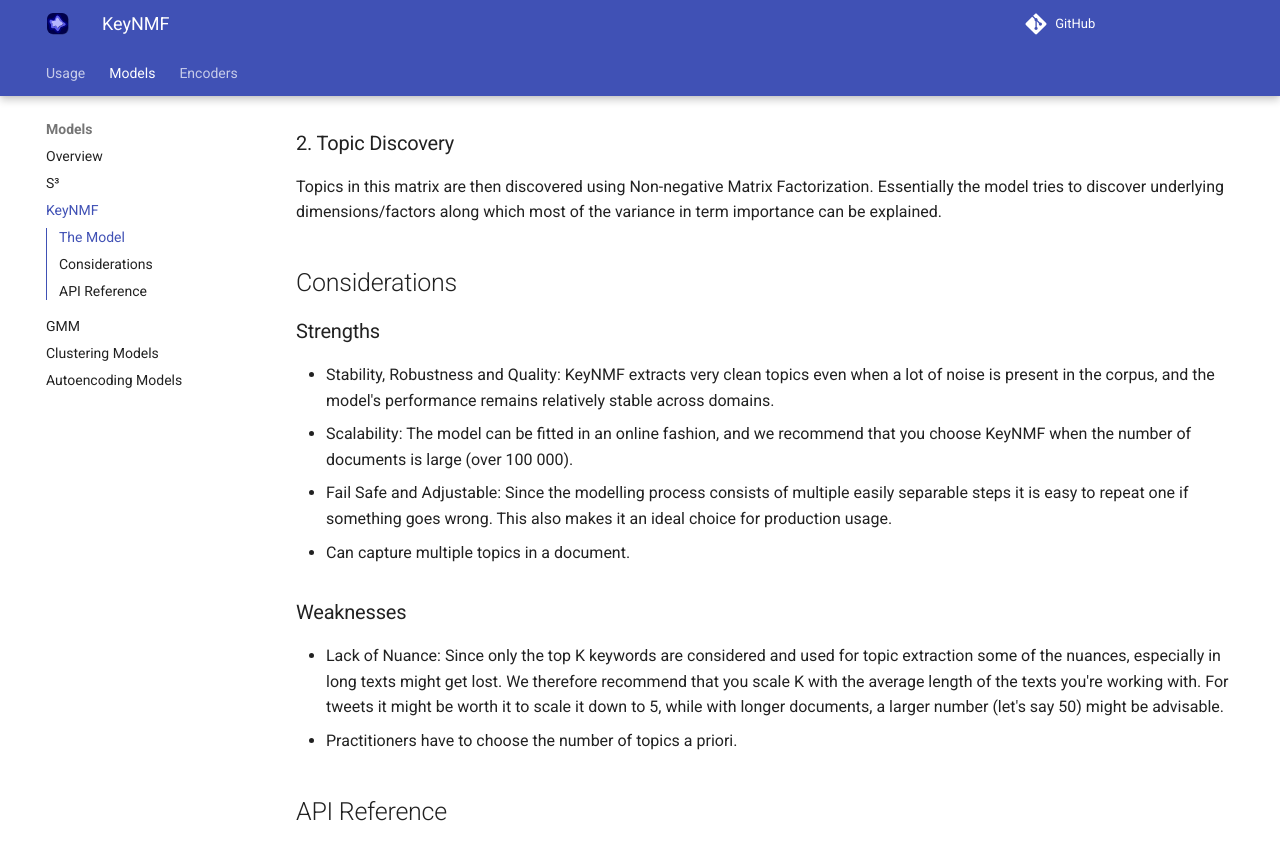
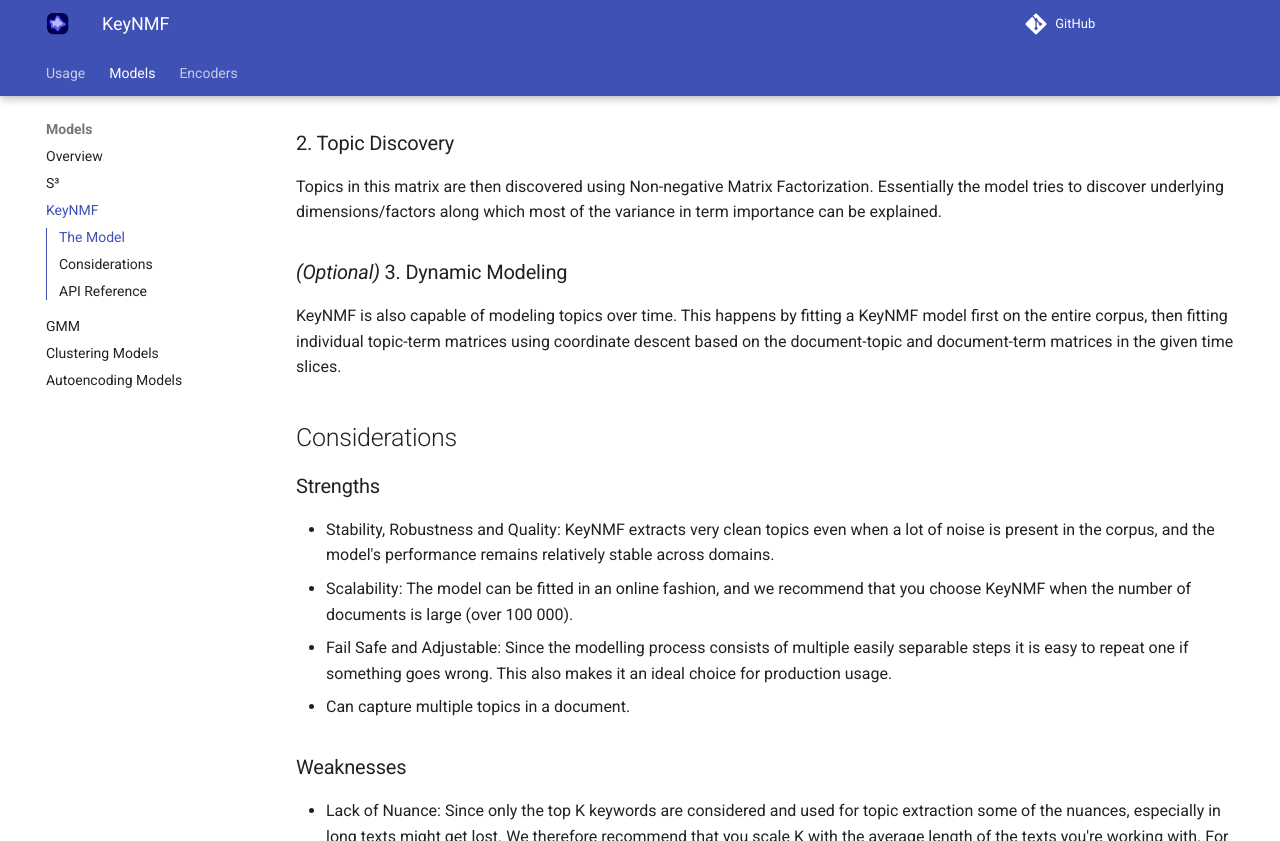
Before and after one commit to x-tabdeveloping/turftopic, an MkDocs documentation site: the page built from docs/KeyNMF.md, in a window 1280 px wide and 900 px high, scrolled down 1024 px, cut to the strip 0-841 px from the top of the window. Built offline with MkDocs 1.6.1 and Material for MkDocs 9.7.7, drawn with Linux system fonts in a browser that asks for light colours; comment, search, counter and statistics services are not loaded.

Commit message:
Updated docs

```diff
--- a/docs/KeyNMF.md
+++ b/docs/KeyNMF.md
@@ -30,6 +30,12 @@
 Essentially the model tries to discover underlying dimensions/factors along which most of the variance in term importance
 can be explained.
 
+### _(Optional)_ 3. Dynamic Modeling
+
+KeyNMF is also capable of modeling topics over time.
+This happens by fitting a KeyNMF model first on the entire corpus, then
+fitting individual topic-term matrices using coordinate descent based on the document-topic and document-term matrices in the given time slices.
+
 ## Considerations
 
 ### Strengths
```
Also changed, not shown: docs/dynamic.md (+8 -19 lines), docs/model_overview.md (+1 -1 lines).
